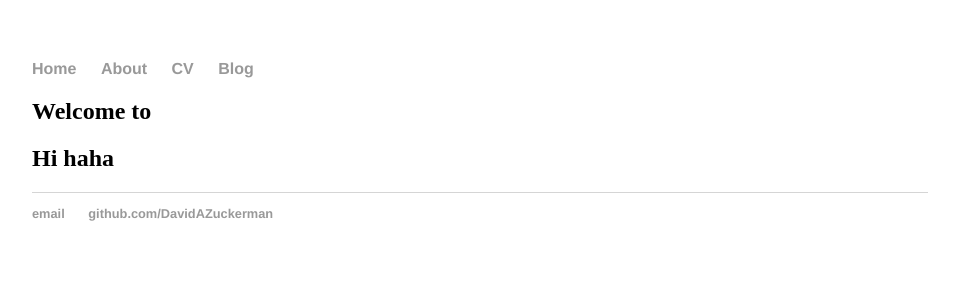
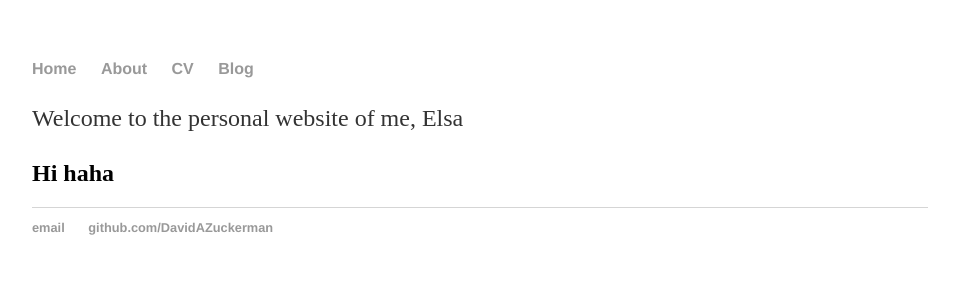
Before and after one commit to DavidAZuckerman/DavidAZuckerman.github.io, a Jekyll site: the page built from index.md, in a window 1280 px wide. Shown: the top 300 px of the page, without its empty margins (160-1119 px from the left). Built offline with Jekyll 4.4.1, drawn with Linux system fonts in a browser that asks for light colours.

Commit message:
Update index.md

```diff
--- a/index.md
+++ b/index.md
@@ -2,5 +2,5 @@
 layout: default
 title: Elsa
 ---
-## Welcome to
+Welcome to the personal website of me, Elsa
 ## Hi haha
```
